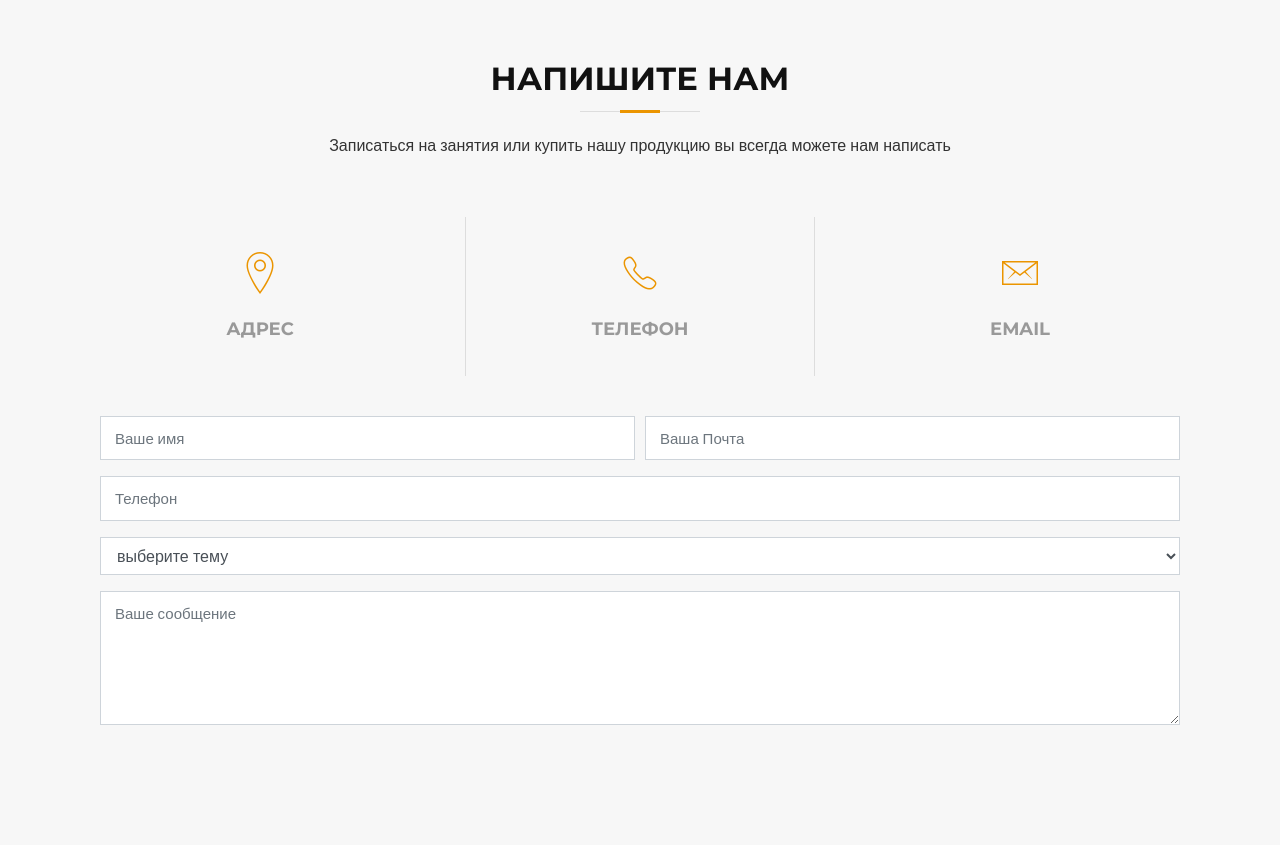
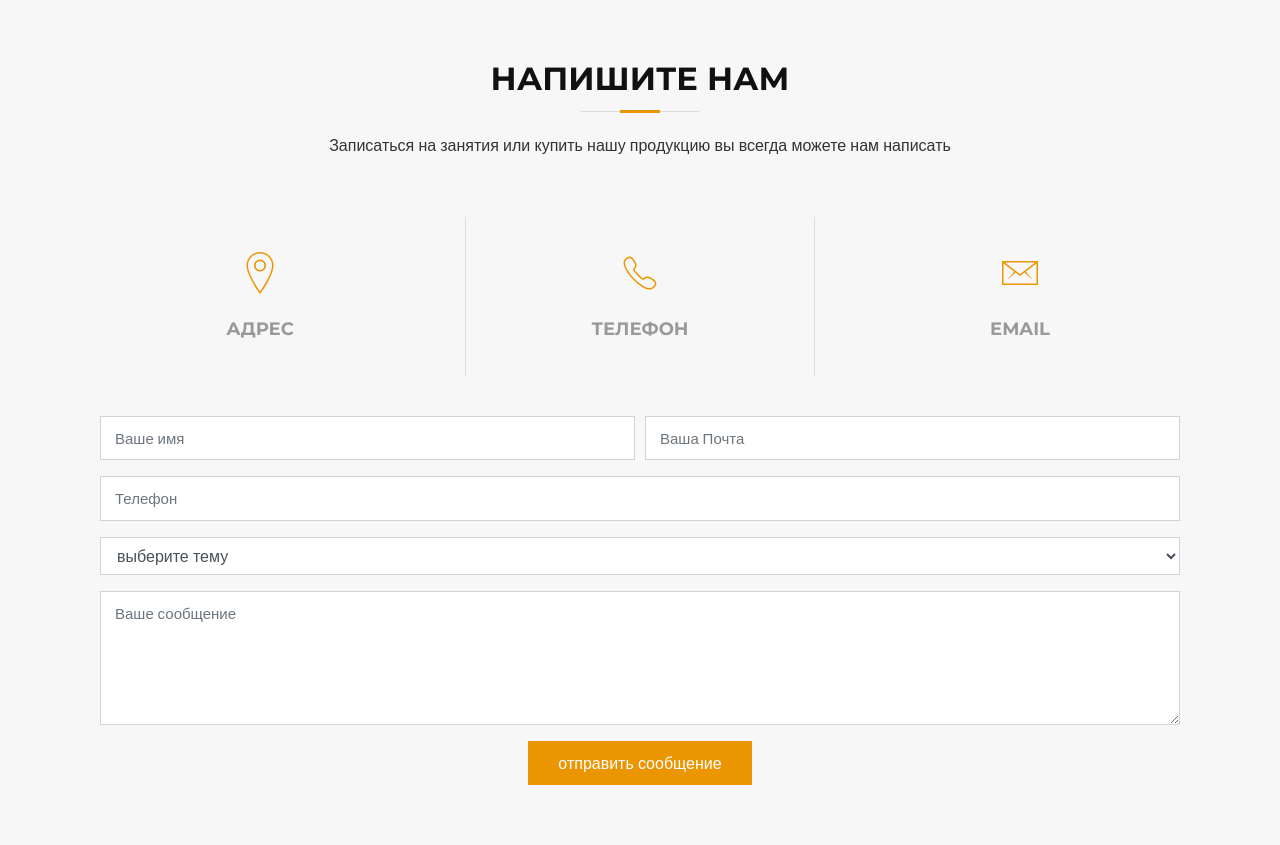
Before and after one commit to TamaraKoltsova/sundrums, a Django app: page /contact_p/ in a window 1280 px wide. Before the commit the page ends 725 px from the top, so only its background shows below. Run offline with Django 3.2, Linux system fonts and the light colour scheme; data comes from the database, SQL or seed files in the repository; some libraries are stand-ins or nearby versions; some web fonts are replaced.

Commit message:
first commit

```diff
--- a/templates/form_contact_us.html
+++ b/templates/form_contact_us.html
@@ -81,7 +81,7 @@
             {% endfor %}
         {% endif %}
 
-            <div id="add_button" class="text-center"><button class="button_send del" type="submit">отправить сообщение</button></div>
+            <div id="add_button" class="text-center"><button class="button_send " type="submit">отправить сообщение</button></div>
 
 
 
```
